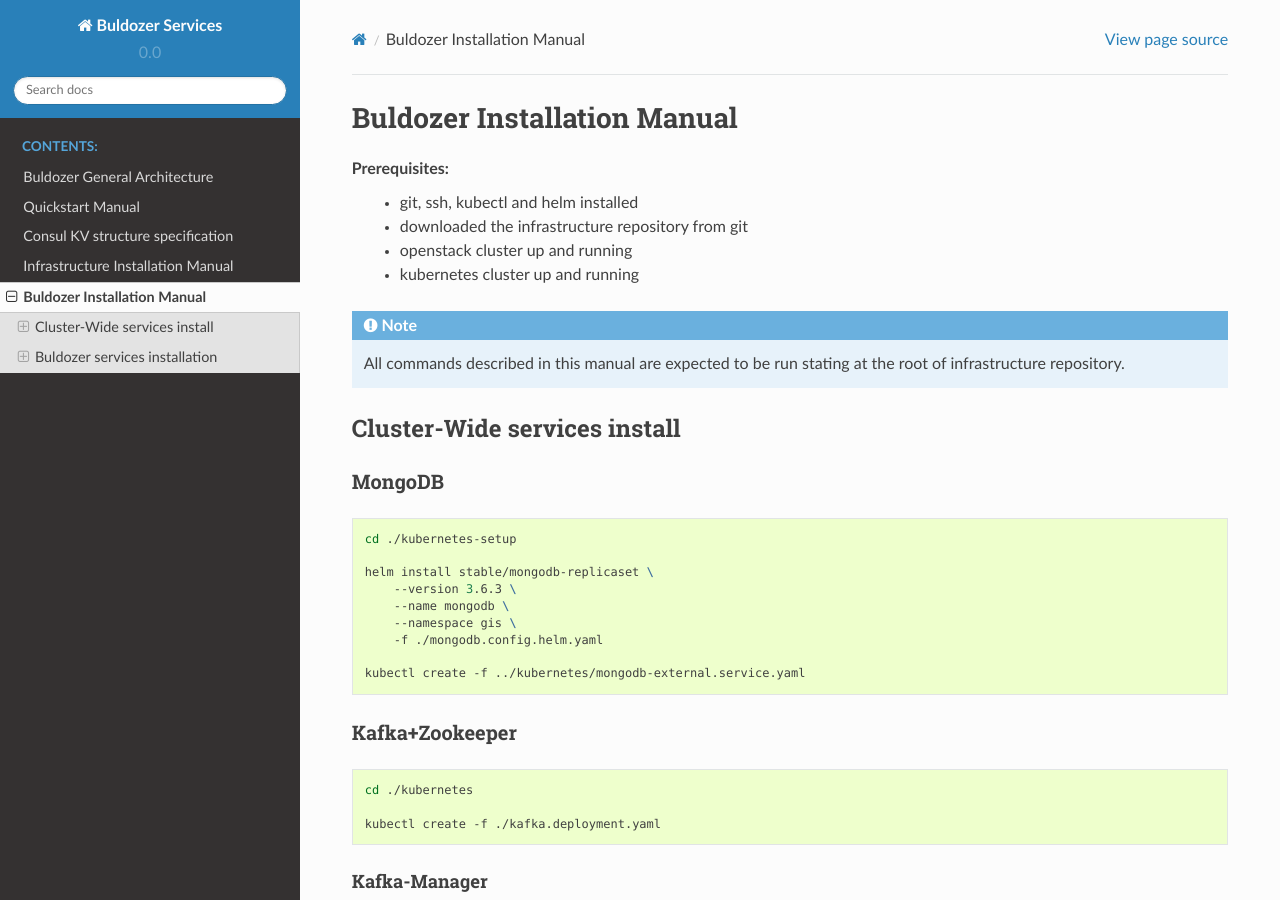
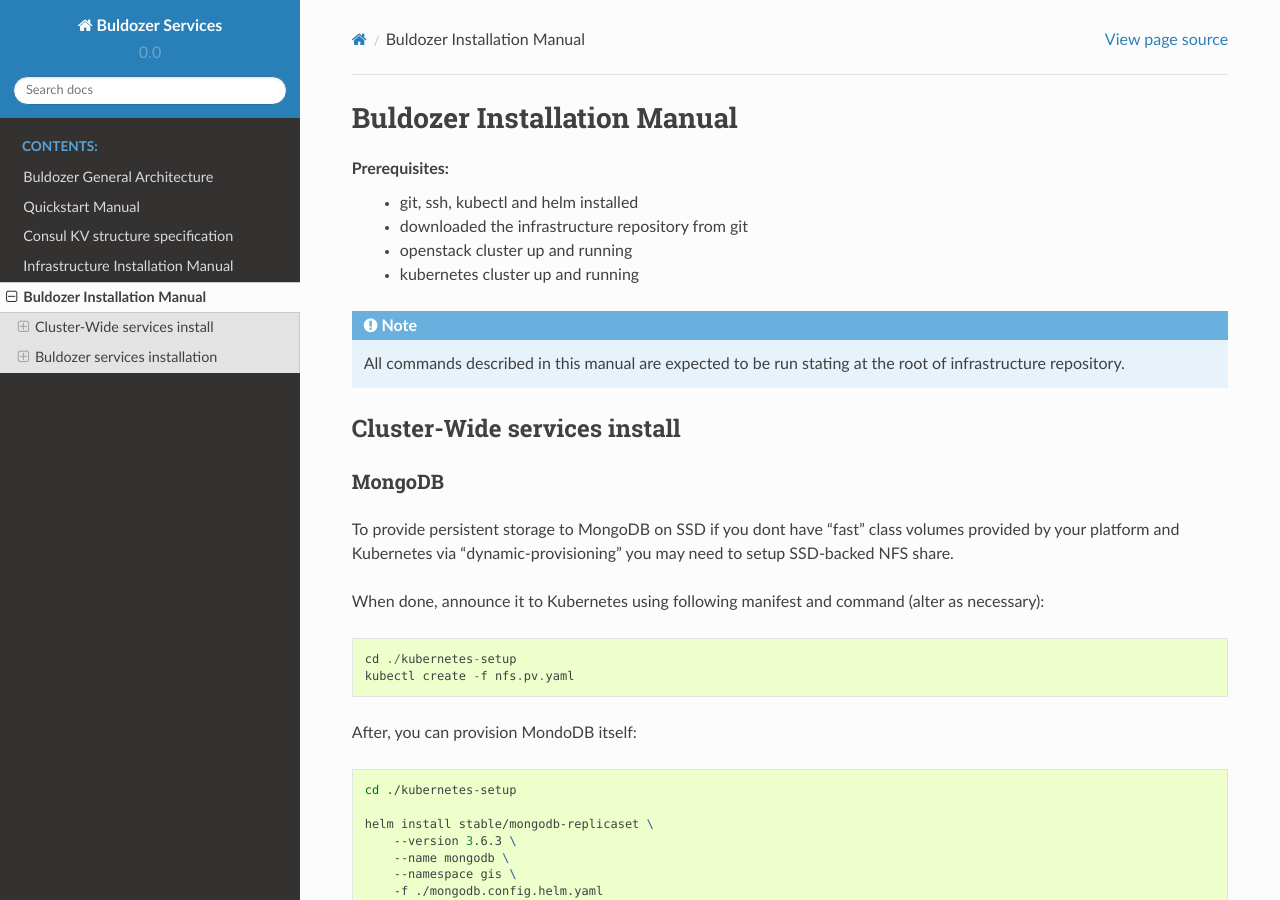
Before and after one commit to carrotFoxx/services, a Sphinx documentation site: the page built from docs/bdz_installation_manual.rst, in a window 1280 px wide and 900 px high. Built offline with Sphinx 7.4.7 and the Read the Docs theme 2.0.0, drawn with Linux system fonts in a browser that asks for light colours; formulas are drawn with MathJax 3.

Commit message:
BDZ-32 mention how to announce custom NFS share to Kubernetes for MongoDB

```diff
--- a/docs/bdz_installation_manual.rst
+++ b/docs/bdz_installation_manual.rst
@@ -19,6 +19,18 @@
 
 MongoDB
 -------
+
+To provide persistent storage to MongoDB on SSD if you dont have "fast" class volumes provided by your platform
+and Kubernetes via "dynamic-provisioning" you may need to setup SSD-backed NFS share.
+
+When done, announce it to Kubernetes using following manifest and command (alter as necessary):
+
+.. code-block::
+
+    cd ./kubernetes-setup
+    kubectl create -f nfs.pv.yaml
+
+After, you can provision MondoDB itself:
 
 .. code-block:: bash
 
```
